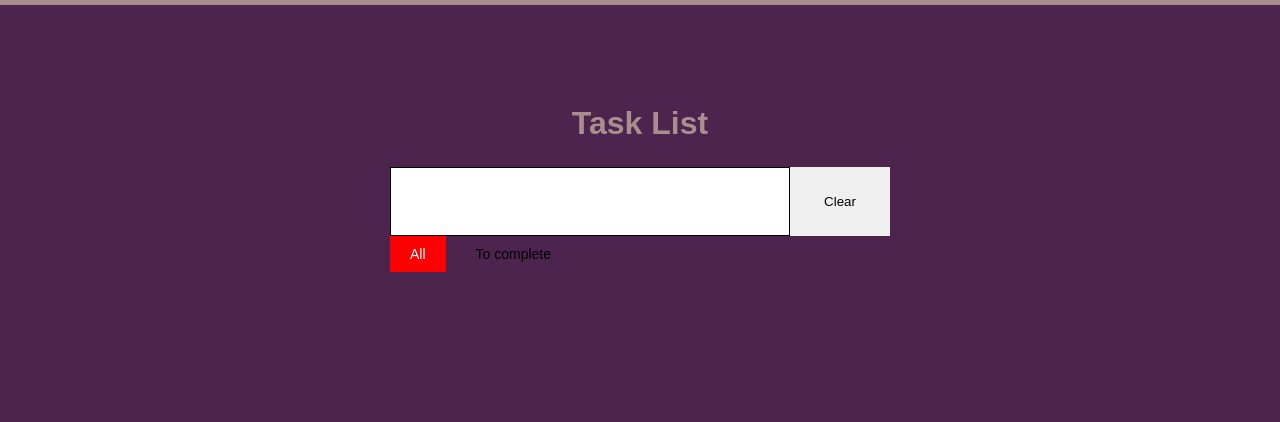
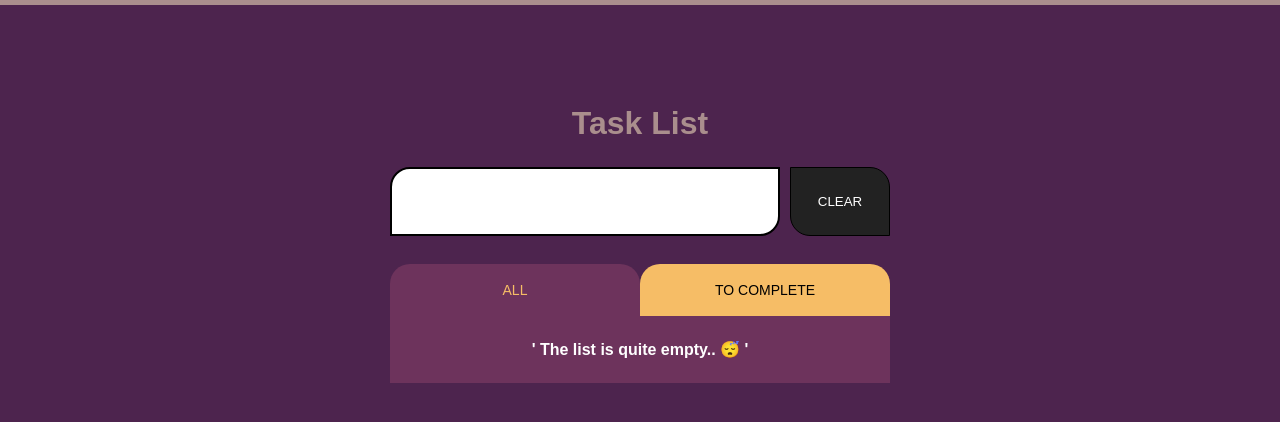
Before and after one commit to ochodnicky/Vue, a Vue app in the folder todolist/: page / in a window 1280 px wide. Shown: the top 422 px of the page. Built offline with nearby package versions, Linux system fonts and the light colour scheme.

Commit message:
stylování Vendy

```diff
--- a/todolist/src/App.vue
+++ b/todolist/src/App.vue
@@ -3,8 +3,6 @@
     <div class="wrapper">
 
       <h1>Task List</h1>
-
-      <div class="tasks">
 
       <form @submit.prevent="addItem"
       class="todoAdd">
@@ -28,6 +26,17 @@
         type="button"
         @click="showCompleted(false)"
         :class="[!showCompletedItems ? 'isActive' : '']">To complete</button>
+      </div>
+
+       <div class="tasks">
+
+      <div class="message">
+        <div class="message" v-if="myItems.length > 3">
+          {{ messageFull }}
+        </div>
+        <div class="message" v-else>
+          {{ messageEmpty }}
+        </div>
       </div>
 
       <ul class="todoList">
@@ -73,7 +82,9 @@ export default {
       items: [],
       inputValue: "",
       showCompletedItems: true,
-      uniqueId: 0
+      uniqueId: 0,
+      messageFull: "' You have a lot to do... 🐝 '",
+      messageEmpty: "' The list is quite empty.. 😴 '"
     };
   },
   computed: {
--- a/todolist/src/assets/styles/styles.css
+++ b/todolist/src/assets/styles/styles.css
@@ -24,32 +24,47 @@ h1 {
 }
 
 .tasks {
-    background: #ae5f75;
-    height: 69px;
-    width: 100%;
-    border-bottom: 1px solid #2C3E50;
-    color: #fff;
-    text-transform: capitalize;
+  background: #6d335c;
+  text-align: center
 }
 
-.todoList {
-    margin-bottom: 25px;
-  }
+.message {
+    color: #fff;
+    font-size: 16px;
+    font-weight: 900;
+    margin: 0 auto;
+    padding: 12px 0;
+}
+
   .todoList__item {
     display: flex;
     align-items: center;
-    margin-bottom: 10px;
+    justify-content: space-between;
+    padding: 0 24px;
+    background: #ae5f75;
+    border-bottom: 6px solid  #6d335c;
+    border-right: 6px solid  #6d335c;
+    border-left: 6px solid  #6d335c;
+    height: 69px;
+    width: 100%;
+    margin: 0 auto;
   }
   .todoList__input {
     border: none;
+    text-align: center;
     margin-right: 10px;
     font-size: 16px;
+    background: none;
+    color: #fff;
   }
   .todoList__input:focus {
     outline: none;
   }
   .todoList__check {
     display: none;
+  }
+  .todoList__check .name{
+    font-size: 12px;
   }
   .todoList__check + label {
     width: 26px;
@@ -86,38 +101,53 @@ h1 {
   }
   .todoAdd {
     margin-top: 25px;
+    display: flex;
+    justify-content: space-between;
   }
   .todoAdd input {
     height: 69px;
-    width: 80%;
+    width: 78%;
+    border-radius: 20px 0;
+    padding: 18px;
+    text-align: center;
     outline: none;
-    border: 1px solid #000;
+    border: 2px solid #000;
   }
   .todoAdd input.error:focus {
-    border-color: red;
+    border-color:#ff4444;
   }
   .todoAdd input.green:focus {
-    border-color: green;
+    border-color: rgb(102, 189, 102);
   }
   .todoAdd button {
     height: 69px;
     width: 20%;
+    border-radius: 0 20px;
+    text-transform: uppercase;
+    color: #fff;
+    background-color: rgb(34, 34, 34);
+    border: 1px solid rgb(0, 0, 0);
+    outline: none;
   }
   .todoList__nav {
     display: flex;
     align-items: center;
-    margin-bottom: 15px;
+    justify-content: center;
+    margin-top: 28px;
   }
   .todoList__nav button {
-    padding: 10px 20px;
+    padding: 18px 28px;
     font-size: 14px;
-    background: none;
+    width: 50%;
+    border-radius: 20px 20px 0 0;
+    background-color: #f6bd66;
     color: #000;
     border: none;
-    margin-right: 10px;
     outline: none;
+    cursor: pointer;
+    text-transform: uppercase;
   }
   .todoList__nav button.isActive {
-    background: red;
-    color: #fff;
+    background-color: #6d335c;
+    color: #f6bd66;
   }
```
